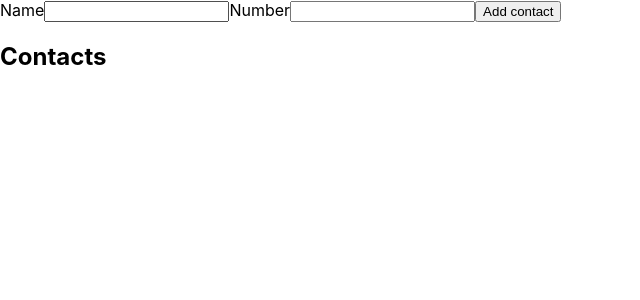
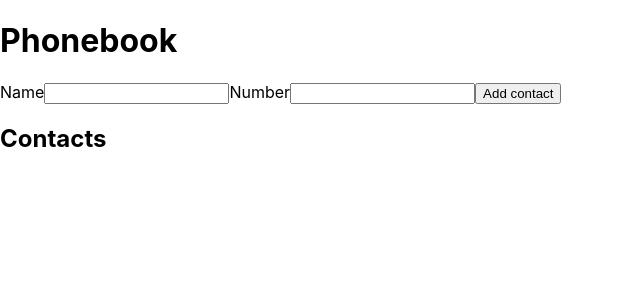
Before and after one commit to Sluchevska/goit-react-hw-02-phonebook, a React (Create React App) app: page / in a window 1280 px wide. Shown: the top 300 px of the page, without its empty margins (0-640 px from the left). Built offline with nearby package versions, Linux system fonts and the light colour scheme.

Commit message:
update form

```diff
--- a/src/App.js
+++ b/src/App.js
@@ -1,14 +1,15 @@
-import Form from './components/phonebook/Form';
+import React from 'react';
+import ContactForm from './components/ContactForm/ContactForm';
+import ContactList from './components/ContactList/ContactList';
+import Filter from './components/Filter/Filter'
+import './App.css';
 
-import './App.css';
-import React from 'react';
 const { v4: uuidv4 } = require('uuid');
 
 class App extends React.Component{
   state = {
   contacts: [],
-  //   name: '',
-  // number: '',
+
   }
 
   addContact = (name, number) => {
@@ -29,9 +30,11 @@ class App extends React.Component{
   render() {
      return (
        <div>
-         <Form onSubmit={this.addContact}
-         />
-
+         <h1>Phonebook</h1>
+         <ContactForm onSubmit={this.addContact}/>
+         <h2>Contacts</h2>
+  {/* <Filter />
+  <ContactList/> */}
     </div>
   );
   }
--- a/src/components/phonebook/Form.js
+++ b/src/components/ContactForm/ContactForm.js
@@ -62,10 +62,7 @@ class Form extends Component{
            </label>
            <button type="submit">Add contact</button>
             </form>
-                <h2>Contacts</h2>
-                <ul>
 
-              </ul>
             </div>
         );
     }
```
Also changed, not shown: src/components/ContactList/ContactList.js (added), src/components/Filter/Filter.js (added).
